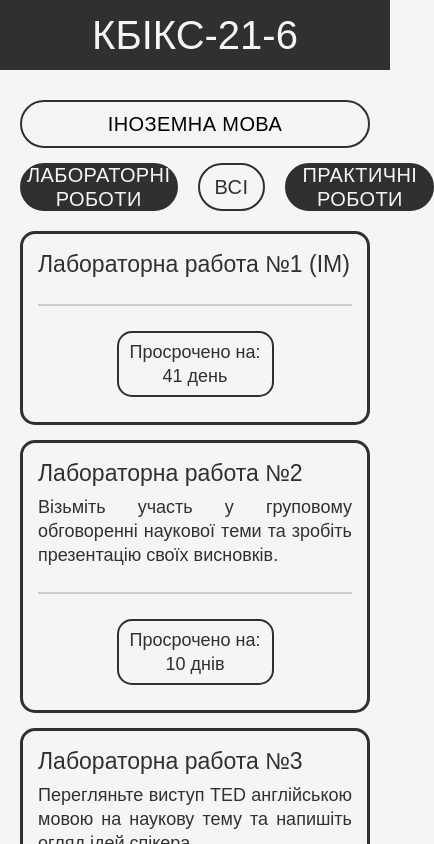
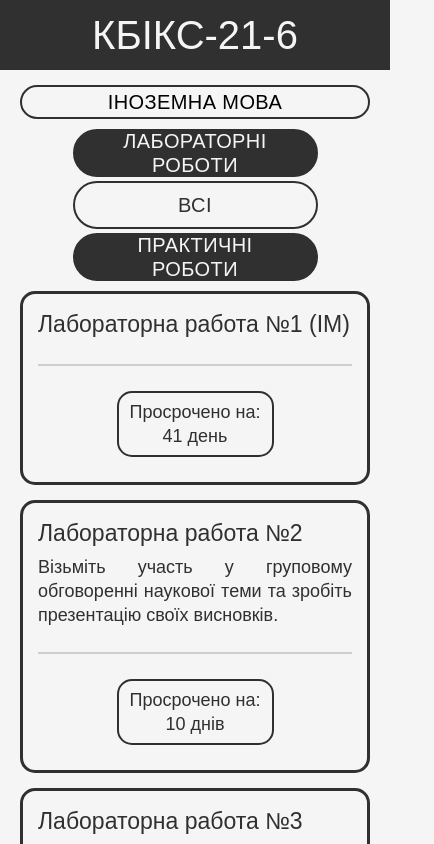
Before and after one commit to Danil6064/kbiks-21-6, a React (Create React App) app: page /subject/0 in a window 390 px wide. Shown: the top 844 px of the page, 434 px wide, since content can reach past the window. Built offline with nearby package versions, Linux system fonts and the light colour scheme; a web font is replaced by a local one.

Commit message:
Added an adaptation for the jobs page for screens smaller than 620px

```diff
--- a/src/components/buttonCheckbox/ButtonCheckbox.js
+++ b/src/components/buttonCheckbox/ButtonCheckbox.js
@@ -47,7 +47,7 @@ const ButtonCheckbox = () => {
         }`}
       >
         <div>
-          <p className="button__checkbox__text button__checkbox__lab">
+          <p className="button__checkbox__text button__checkbox__practical">
             практичні роботи
           </p>
         </div>
--- a/src/components/buttonCheckbox/style.css
+++ b/src/components/buttonCheckbox/style.css
@@ -63,3 +63,26 @@
 .button__checkbox--active p {
     color: #303030;
 }
+
+@media (max-width: 657px) {
+    .button__checkbox__practical {
+        padding: 20px;
+    }
+}
+
+@media (max-width: 620px) {
+    .buttons__checkbox {
+    flex-direction: column;
+    row-gap: 4px;
+
+    margin: 10px 20px 10px 20px;
+    }
+    .button__checkbox {
+        width: 70%;
+        align-self: center;
+    }
+    .button__checkbox__all {
+        width: 70%;
+        align-self: center;
+    }
+}
--- a/src/components/namePlate/style.css
+++ b/src/components/namePlate/style.css
@@ -19,3 +19,11 @@
     text-transform: uppercase;
     letter-spacing: 0.4px;
 }
+
+@media (max-width: 620px) {
+.namePlate {
+    margin: 15px 20px 0 20px;
+    padding: 3px 10px;
+    height: auto;
+}
+}
```
